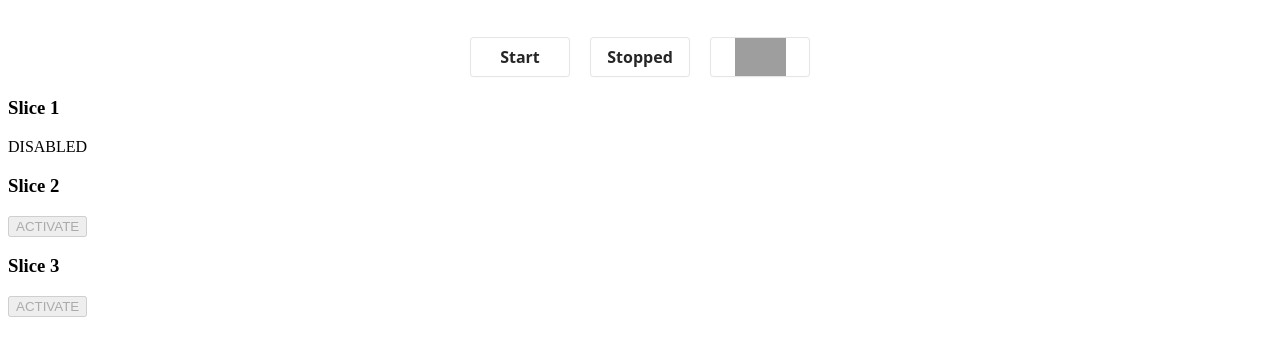
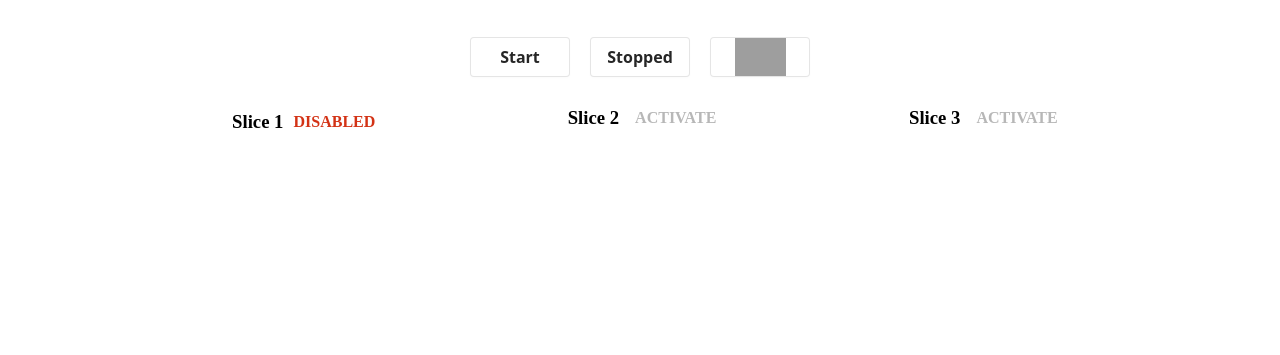
Before and after one commit to luiss07/Topology-DynamicSlicing, a website: page html/index.html in a window 1280 px wide. Shown: the part 61-416 px from the top of the page. Drawn offline with Linux system fonts and the light colour scheme; grey boxes are pictures that could not be loaded.

Commit message:
css changes

```diff
--- a/html/style.css
+++ b/html/style.css
@@ -115,6 +115,58 @@
     margin: 10px;
 }
 
+
+
+  /* Create two equal columns that sits next to each other */
+.column {
+    flex: 50%;
+    /* padding: 10px; */
+    width: 10vw;
+    height: 10vh;
+}
+
+.gridHeader3{
+    display: flex;
+    justify-content: center;
+    align-items: center;
+    margin: 10px;
+}
+
+#gridContainer {
+    display: flex;
+    align-items: center;
+    justify-content: center;
+    margin: 20px auto 20px;
+    width: 80vw;
+}
+
+.gridHeaderBox {
+    display: flex;
+    justify-content: center;
+    align-items: center;
+    width: auto;
+}
+
+#slice1Par {
+    color: #d33215;
+    font-weight: bold;
+}
+
+.gridBtn {
+    font-family: 'Times New Roman', Times, serif;
+    font-weight: bold;
+    font-size: medium;
+    background-color:white;
+    border:0px;
+}
+
+.gridBtn:hover:not([disabled]) {
+    text-decoration:underline;
+}
+
+
+
+
 /* The switch - the box around the slider */
 .switch {
   position: relative;
```
